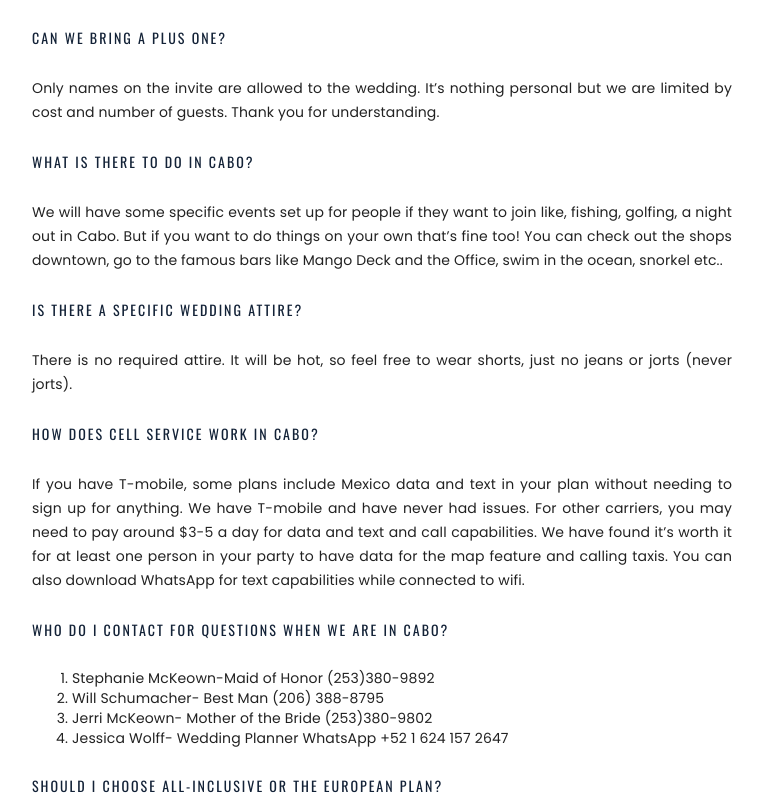
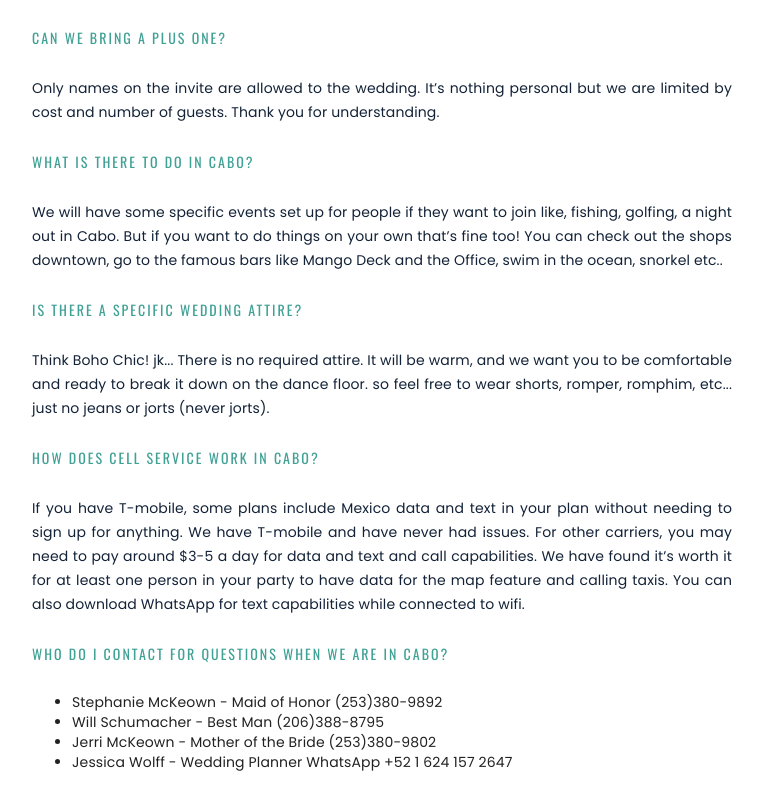
Before and after one commit to honghaobi/wedding-frontend, a Vue app: page /faq in a window 1280 px wide. Shown: the part 1660-2460 px from the top of the page, without its empty margins (258-1021 px from the left). Built offline with nearby package versions, Linux system fonts and the light colour scheme; no server answers; what v-viewer, vue-masonry would draw is missing.

Commit message:
updated p, h3 css and FAQ

```diff
--- a/src/components/FAQ.vue
+++ b/src/components/FAQ.vue
@@ -50,7 +50,8 @@
            ocean, snorkel etc..</p>
 
         <h3 class="md-subheader">Is there a specific wedding attire?</h3>
-        <p>There is no required attire. It will be hot, so feel free to wear shorts, just no jeans or jorts (never jorts).</p>
+        <p>Think Boho Chic! jk... There is no required attire. It will be warm, and we want you to be comfortable and ready to break it down on the
+           dance floor. so feel free to wear shorts, romper, romphim, etc... just no jeans or jorts (never jorts).</p>
 
         <h3 class="md-subheader">How does cell service work in Cabo?</h3>
         <p>If you have T-mobile, some plans include Mexico data and text in your plan without needing to sign up for anything. We have T-mobile and
@@ -59,12 +60,12 @@
            text capabilities while connected to wifi.</p>
 
         <h3 class="md-subheader">Who do I contact for questions when we are in Cabo?</h3>
-        <ol>
-          <li>Stephanie McKeown-Maid of Honor (253)380-9892</li>
-          <li>Will Schumacher- Best Man (206) 388-8795</li>
-          <li>Jerri McKeown- Mother of the Bride (253)380-9802</li>
-          <li>Jessica Wolff- Wedding Planner WhatsApp +52 1 624 157 2647</li>
-        </ol>
+        <ul>
+          <li>Stephanie McKeown - Maid of Honor (253)380-9892</li>
+          <li>Will Schumacher - Best Man (206)388-8795</li>
+          <li>Jerri McKeown - Mother of the Bride (253)380-9802</li>
+          <li>Jessica Wolff - Wedding Planner WhatsApp +52 1 624 157 2647</li>
+        </ul>
 
         <h3 class="md-subheader">Should I choose all-inclusive or the European plan?</h3>
         <p>We suggest doing all-inclusive because it takes the stress out of bringing cash to pay for food drinks at the resort. This is a nicer
@@ -78,8 +79,9 @@
            government has spent $50 billion dollars to improve safety. In 2018 violence was down by 70%. But to be extra safe, stay in the tourist
            areas
            and don’t act a fool. Also, read this articles below.
-          <a href="https://www.forbes.com/sites/forbestravelguide/2018/08/31/is-it-safe-to-travel-to-los-cabos/#41314f25206a">Safe to Travel to
-                                                                                                                              Cabo?</a></p>
+          <a href="https://www.forbes.com/sites/forbestravelguide/2018/08/31/is-it-safe-to-travel-to-los-cabos/#41314f25206a" target="_blank">
+            Safe to Travel to Cabo?</a>
+        </p>
         <h3 class="md-subheader">Do I need to learn Spanish?</h3>
         <p>Most locals in tourist areas know English. But it wouldn’t hurt to brush up on some phrases so you can order that tequila shot like a pro.
            You can learn with the free app Duolingo, or download Google Translate for in the moment translations.</p>
@@ -182,11 +184,12 @@
       font-weight: 400;
       letter-spacing: 2px;
       text-transform: uppercase;
-      color: $accent-color;
+      color: $primary-color-shade-2;
       padding: 0;
     }
 
     p {
+      color: $accent-color;
       font-family: $font_family_2;
       font-weight: 400;
       font-size: 14px;
--- a/src/components/HK.vue
+++ b/src/components/HK.vue
@@ -200,10 +200,11 @@
       font-weight: 400;
       letter-spacing: 8px;
       text-transform: uppercase;
-      color: $accent-color;
+      color: $primary-color-shade-2;
     }
 
     p {
+      color: $accent-color;
       font-family: $font_family_2;
       font-weight: 400;
       font-size: 14px;
--- a/src/components/Resort.vue
+++ b/src/components/Resort.vue
@@ -24,7 +24,7 @@
           stay at Garza Blanca with us, please make sure you book using the link at the bottom of your screen to ensure you get our discounted rate
           and the resort knows that you are part of our wedding festivities. Also, don’t forget to check out the FAQ page for more info/questions
           about the resort</p>
-        <p>How long should we stay?</p>
+        <h3>How long should we stay?</h3>
         <p>
           Good question!! Big reason why we picked Cabo is because we want to make this experience a vacation for y'all! We have our room block rate
           locked from June 16th - June 25th. With that being said, we will have planned events from June 19th to June 22nd, assumming people are
@@ -198,14 +198,15 @@
     h3 {
       font-family: $font_family_1;
       font-size: 14px;
-      line-height: 0;
+      text-align: left;
       font-weight: 400;
-      letter-spacing: 8px;
+      letter-spacing: 2px;
       text-transform: uppercase;
-      color: $accent-color;
+      color: $primary-color-shade-2;
     }
 
     p {
+      color: $accent-color;
       font-weight: 400;
       font-size: 14px;
       line-height: 24px;
--- a/src/components/Travel.vue
+++ b/src/components/Travel.vue
@@ -22,10 +22,9 @@
           it's not much but any bit helps ;)
         </p>
         <p>
-          To use your Discount Code, go online to <a href="https://www.alaskaair.com/">alaskaair.com</a> and input the Discount Code when searching
-          for flights. The discount will be applied
-          to any flights meeting the contract parameters. By clicking the “?” next to the discount code box after entering the code you may view a
-          detailed description of the rules.
+          To use your Discount Code, go online to <a href="https://www.alaskaair.com/" target="_blank">alaskaair.com</a> and input the Discount Code
+          when searching for flights. The discount will be applied to any flights meeting the contract parameters. By clicking the “?” next to the
+          discount code box after entering the code you may view a detailed description of the rules.
         </p>
         <p>
           We are contacting other Airlines to get any coupon code and group travel discounts, so please check back on this page to look for more ways
@@ -132,10 +131,11 @@
       font-weight: 400;
       letter-spacing: 2px;
       text-transform: uppercase;
-      color: $accent-color;
+      color: $primary-color-shade-2;
     }
 
     p {
+      color: $accent-color;
       font-family: $font_family_2;
       font-weight: 400;
       font-size: 14px;
```
